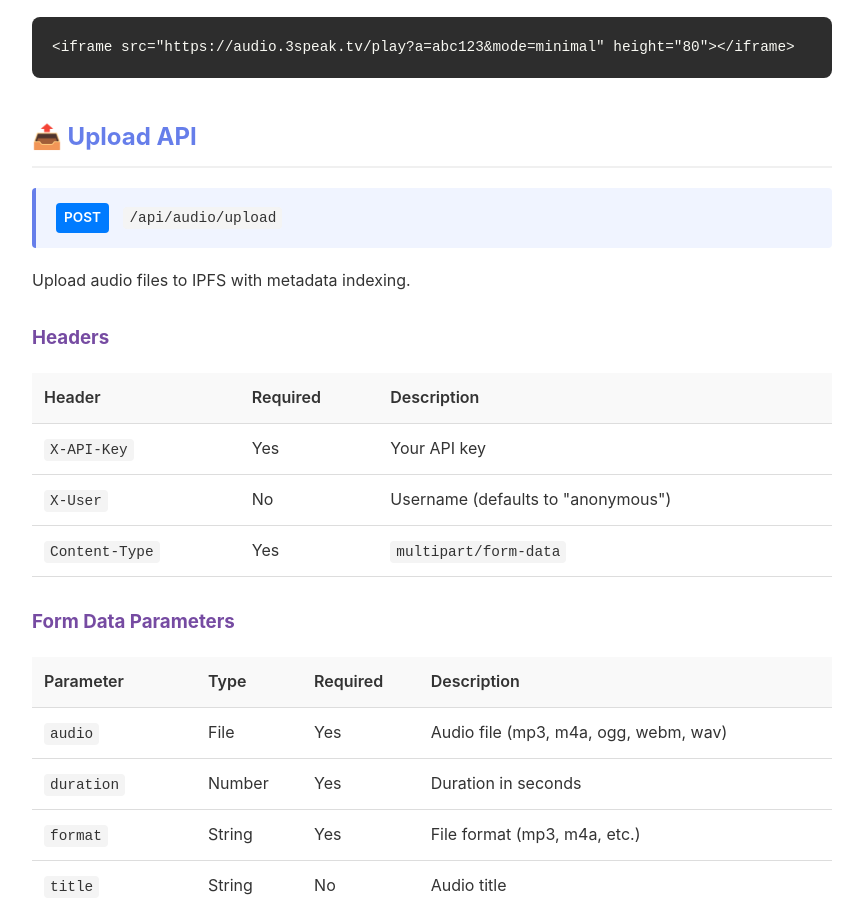
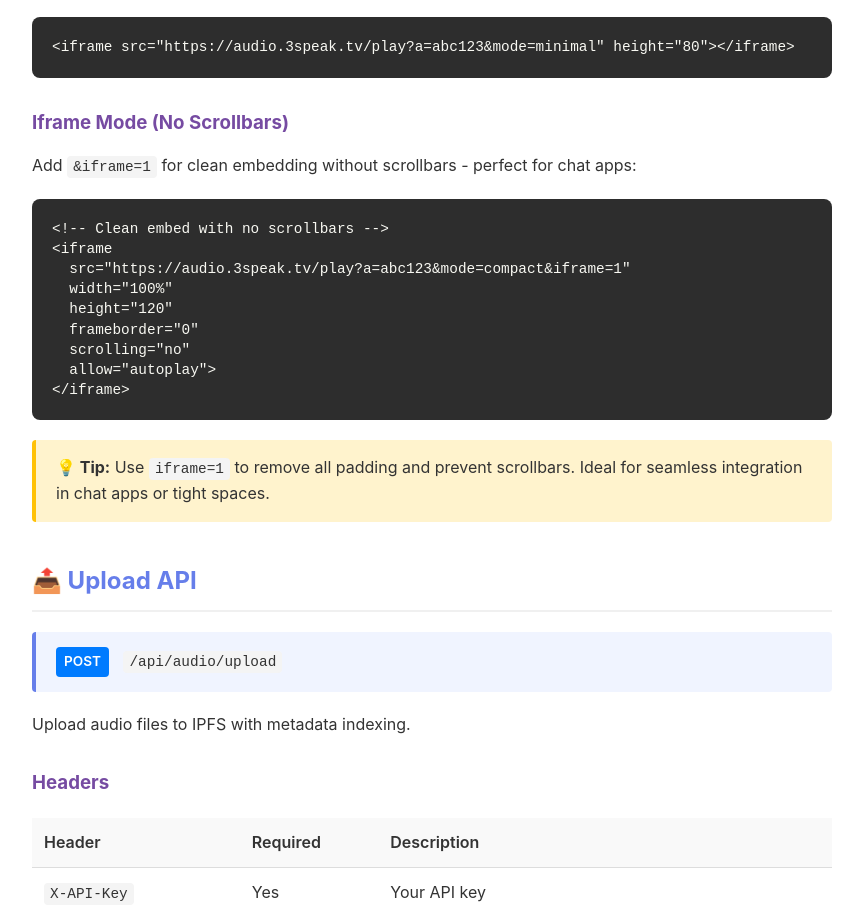
Before and after one commit to Mantequilla-Soft/snapieaudio, a website: page src/docs.html in a window 1280 px wide. Shown: the part 1797-2705 px from the top of the page, without its empty margins (348-1211 px from the left). Drawn offline with Linux system fonts and the light colour scheme.

Commit message:
Add iframe mode: clean embedding without scrollbars for chat apps

```diff
--- a/src/audio-player.js
+++ b/src/audio-player.js
@@ -24,9 +24,15 @@
   detectMode() {
     const params = new URLSearchParams(window.location.search);
     const mode = params.get('mode');
+    const iframe = params.get('iframe');
 
     if (['minimal', 'compact', 'full'].includes(mode)) {
       this.mode = mode;
+    }
+
+    // Enable iframe mode for clean embedding (no scrollbars)
+    if (iframe === '1' || iframe === 'true') {
+      document.body.classList.add('iframe-mode');
     }
 
     // Apply mode class to container
--- a/src/docs.html
+++ b/src/docs.html
@@ -294,6 +294,22 @@
       </table>
 
       <pre><code>&lt;iframe src="https://audio.3speak.tv/play?a=abc123&amp;mode=minimal" height="80"&gt;&lt;/iframe&gt;</code></pre>
+
+      <h3>Iframe Mode (No Scrollbars)</h3>
+      <p>Add <code>&amp;iframe=1</code> for clean embedding without scrollbars - perfect for chat apps:</p>
+      <pre><code>&lt;!-- Clean embed with no scrollbars --&gt;
+&lt;iframe
+  src="https://audio.3speak.tv/play?a=abc123&amp;mode=compact&amp;iframe=1"
+  width="100%"
+  height="120"
+  frameborder="0"
+  scrolling="no"
+  allow="autoplay"&gt;
+&lt;/iframe&gt;</code></pre>
+
+      <div class="note">
+        <strong>💡 Tip:</strong> Use <code>iframe=1</code> to remove all padding and prevent scrollbars. Ideal for seamless integration in chat apps or tight spaces.
+      </div>
 
       <h2 id="upload-api">📤 Upload API</h2>
 
```
Also changed, not shown: src/audio-styles.css (+19 -0 lines).
